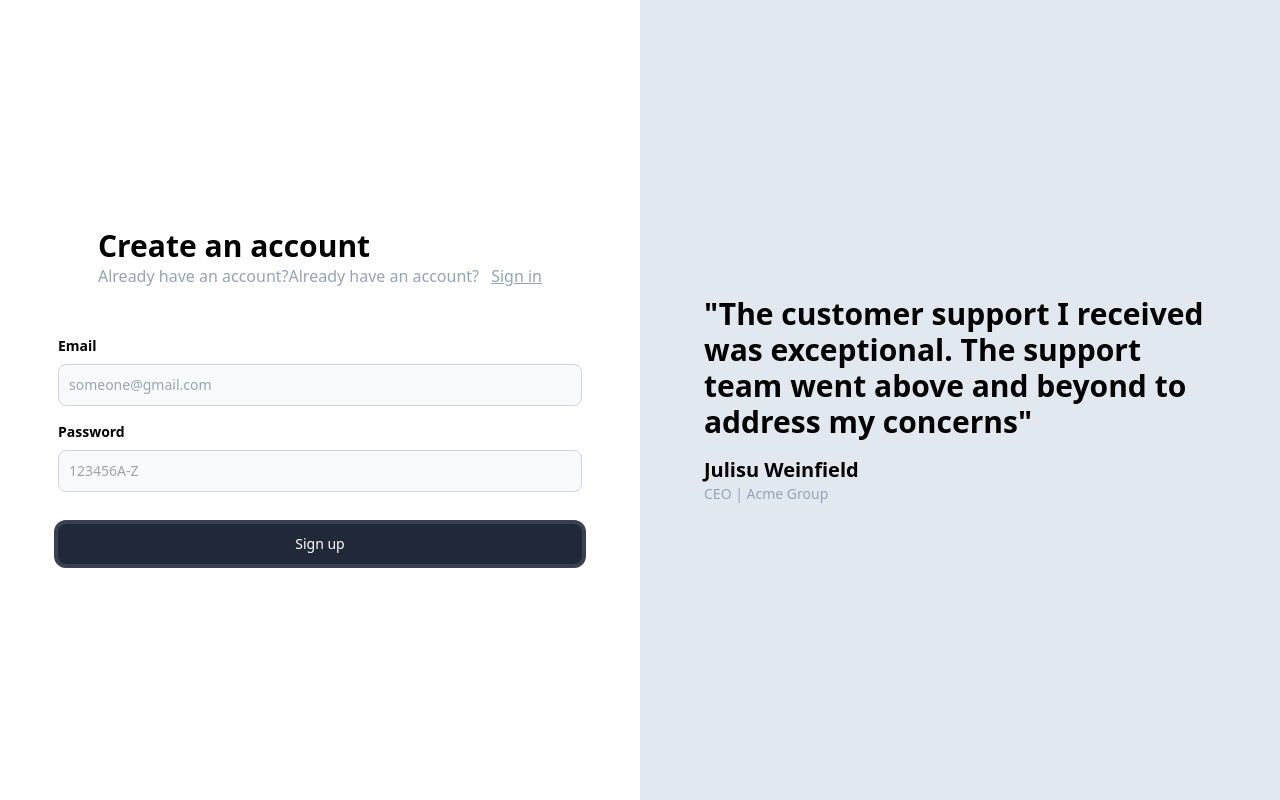
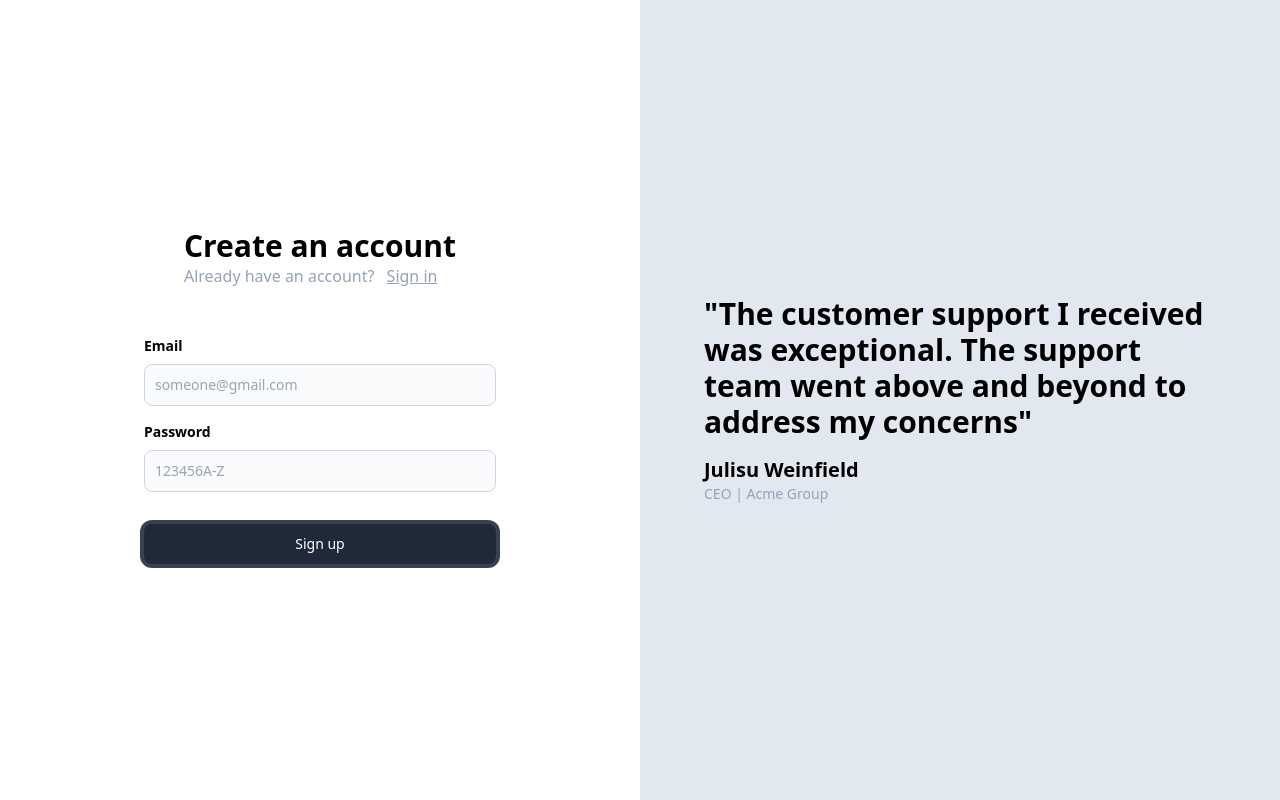
Before and after one commit to preyesh2002/medium-like-app, a React (Vite) app in the folder frontend/: page / in a window 1280 px wide. Built offline with nearby package versions, Linux system fonts and the light colour scheme.

Commit message:
Update Auth.tsx

```diff
--- a/frontend/src/components/Auth.tsx
+++ b/frontend/src/components/Auth.tsx
@@ -40,7 +40,7 @@ export const Auth = ({ type }: { type: "signup" | "signin" }) => {
                     </div>
                     <div className="text-slate-400 ">
                     {type==="signin" ? "Don't have an account?" : "Already have an account?" }
-                        Already have an account?{" "}
+                        {" "}
                         <Link
 className="pl-2 underline" to={type === "signin" ? "/" : "/signin"}>
 
```
